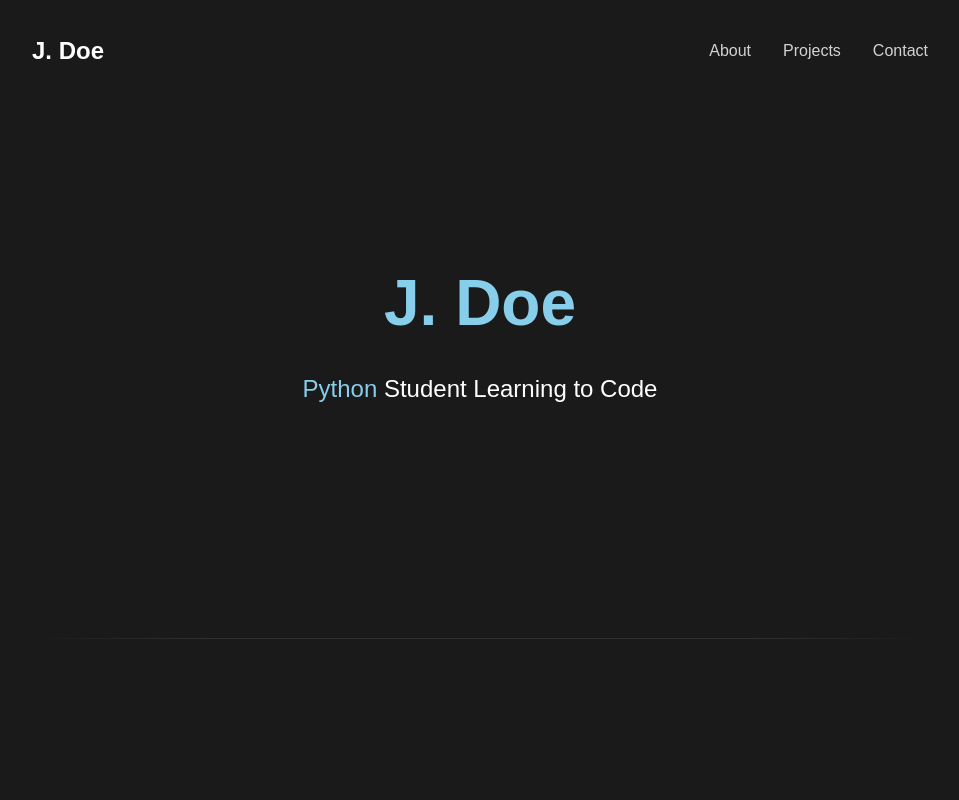
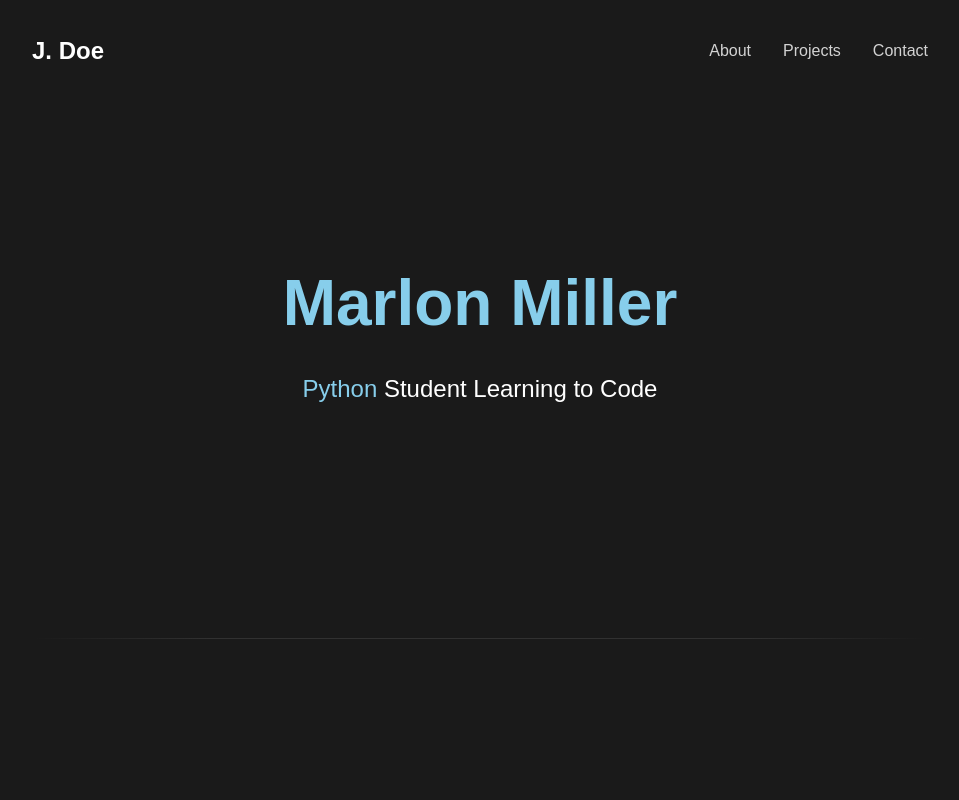
Before and after one commit to MarlonBMiller/MarlonBMiller.github.io, a plain HTML site: page index.html in a window 1280 px wide. Shown: the top 800 px of the page, without its empty margins (160-1119 px from the left). Drawn offline with Linux system fonts and the light colour scheme.

Commit message:
Updated Name

```diff
--- a/index.html
+++ b/index.html
@@ -188,7 +188,7 @@
 
     <div class="container">
         <section id="about-section" class="hero">
-            <h1><span style="color: #87CEEB">J. Doe</span></h1>
+            <h1><span style="color: #87CEEB">Marlon Miller</span></h1>
             <p><span style="color: #87CEEB">Python</span> Student Learning to Code</p>
         </section>
 
```
